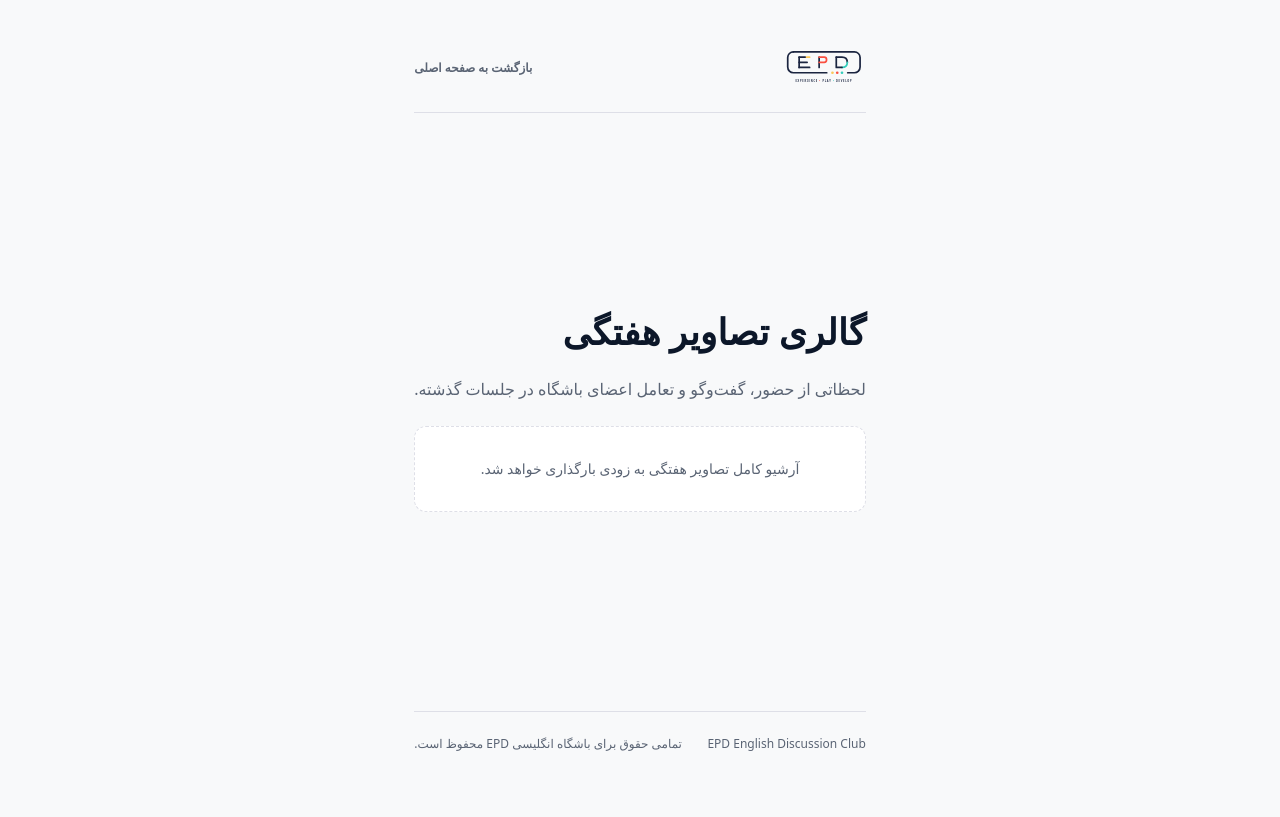
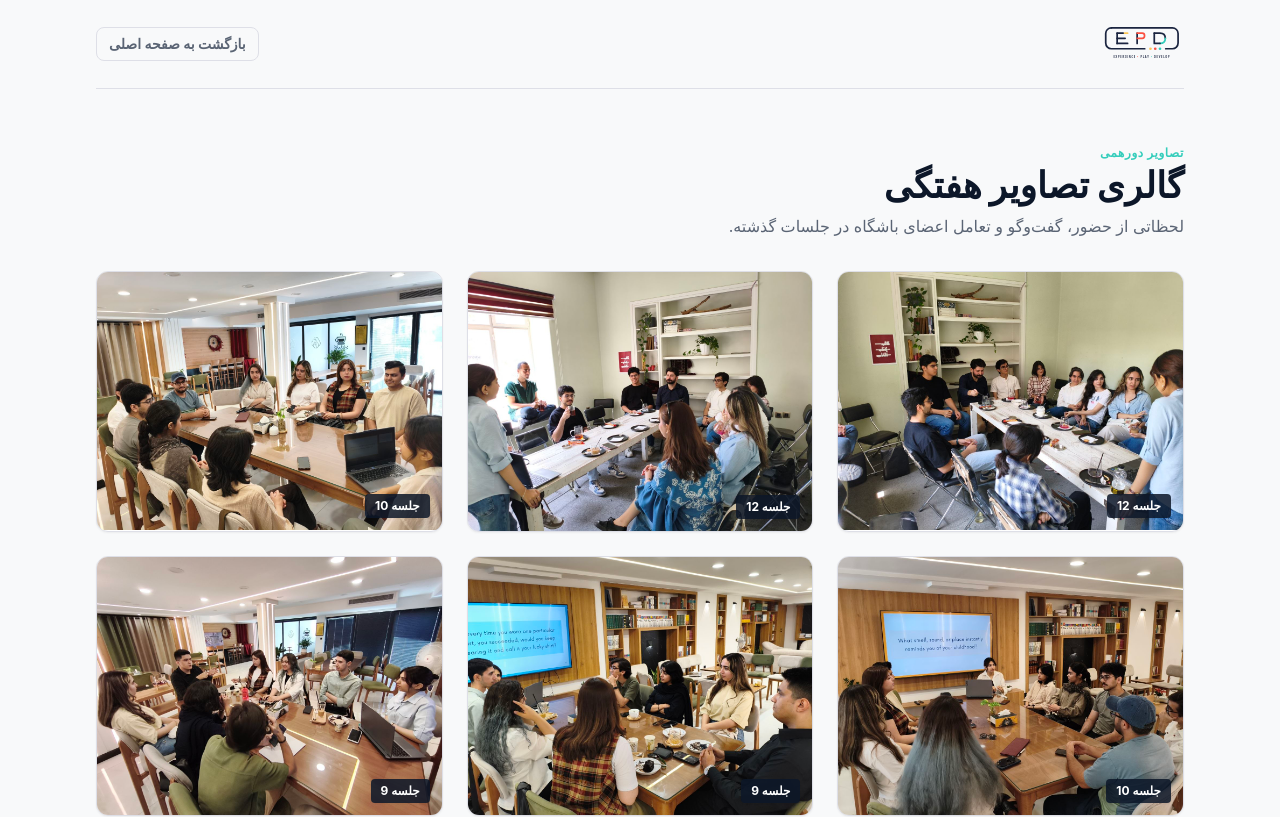
Before and after one commit to say-alireza/EPD, a Next.js app in the folder web/: page /gallery in a window 1280 px wide. Shown: the top 817 px of the page. Built offline with nearby package versions, Linux system fonts and the light colour scheme; a small style sheet from the web is missing.

Commit message:
fix: load vazirmatn font, remove emoji slop, and populate full gallery and posters archive

```diff
--- a/web/app/gallery/page.tsx
+++ b/web/app/gallery/page.tsx
@@ -1,37 +1,82 @@
 import { strings } from "@/lib/strings";
 import Link from "next/link";
+import Image from "next/image";
 import { EpdLogo } from "@/components/ui/logo";
+import { assetPath } from "@/lib/asset";
+import galleryData from "@/data/gallery.json";
 
 export default function GalleryPage() {
+  const { gallery } = strings.landing;
+
   return (
-    <div className="min-h-screen bg-ground text-ink p-6 sm:p-12 flex flex-col justify-between max-w-5xl mx-auto">
+    <div className="min-h-screen bg-ground text-ink flex flex-col justify-between selection:bg-brand-teal selection:text-ink">
+      <div className="w-full max-w-6xl mx-auto px-4 sm:px-6 lg:px-8 py-6">
+        {/* Header */}
         <header className="flex items-center justify-between border-b border-border pb-6">
-        <Link href="/" className="focus-visible:outline-none focus-visible:ring-2 focus-visible:ring-brand-teal">
-          <EpdLogo className="h-10 w-auto" />
+          <Link
+            href="/"
+            className="focus-visible:outline-none focus-visible:ring-2 focus-visible:ring-brand-teal"
+          >
+            <EpdLogo className="h-10 w-auto" variant="lockup" />
           </Link>
           <Link
             href="/"
-          className="text-xs font-bold text-ink-muted hover:text-ink transition-colors"
+            className="text-xs sm:text-sm font-bold text-ink-muted hover:text-ink transition-colors px-3 py-1.5 border border-border rounded-lg hover:border-brand-primary"
           >
             بازگشت به صفحه اصلی
           </Link>
         </header>
 
-      <main className="my-16 space-y-6 text-start">
+        {/* Main Gallery Archive */}
+        <main className="my-12 space-y-8 text-start">
+          <div className="space-y-2 max-w-2xl">
+            <span className="text-xs font-bold text-brand-teal tracking-wider uppercase">
+              {gallery.eyebrow}
+            </span>
             <h1 className="text-3xl sm:text-4xl font-extrabold text-ink">
-          {strings.landing.gallery.title}
+              {gallery.title}
             </h1>
-        <p className="text-base text-ink-muted leading-relaxed">
-          {strings.landing.gallery.subtitle}
+            <p className="text-sm sm:text-base text-ink-muted leading-relaxed">
+              {gallery.subtitle}
             </p>
-        <div className="p-8 bg-surface border border-dashed border-border rounded-xl text-center text-sm text-ink-muted">
-          آرشیو کامل تصاویر هفتگی به زودی بارگذاری خواهد شد.
           </div>
+
+          {galleryData.length > 0 ? (
+            <div className="grid grid-cols-1 sm:grid-cols-2 lg:grid-cols-3 gap-6">
+              {galleryData.map((item) => (
+                <article
+                  key={item.id}
+                  className="bg-surface border border-border rounded-xl overflow-hidden flex flex-col group shadow-xs hover:border-brand-primary transition-all duration-200"
+                >
+                  <div className="relative w-full aspect-[4/3] bg-ground overflow-hidden">
+                    <Image
+                      src={assetPath(item.image)}
+                      alt={`تصویر دورهمی جلسه ${item.sessionNumber}`}
+                      width={600}
+                      height={450}
+                      className="w-full h-full object-cover group-hover:scale-105 transition-transform duration-300"
+                    />
+                    <div className="absolute bottom-3 start-3 bg-ink/85 text-surface px-2.5 py-1 rounded text-xs font-bold shadow-xs">
+                      جلسه {item.sessionNumber}
+                    </div>
+                  </div>
+                </article>
+              ))}
+            </div>
+          ) : (
+            <div className="p-12 bg-surface border border-dashed border-border rounded-xl text-center text-sm text-ink-muted">
+              {gallery.emptyState}
+            </div>
+          )}
         </main>
+      </div>
 
-      <footer className="border-t border-border pt-6 text-xs text-ink-muted flex items-center justify-between">
+      {/* Footer */}
+      <footer className="w-full border-t border-border py-6 bg-surface mt-12">
+        <div className="max-w-6xl mx-auto px-4 sm:px-6 lg:px-8 flex flex-col sm:flex-row items-center justify-between text-xs text-ink-muted gap-4">
           <span>EPD English Discussion Club</span>
           <span>{strings.landing.footer.allRights}</span>
+        </div>
       </footer>
     </div>
   );
--- a/web/app/globals.css
+++ b/web/app/globals.css
@@ -1,7 +1,8 @@
+@import url("https://cdn.jsdelivr.net/gh/rastikerdar/vazirmatn@v33.003/Vazirmatn-font-face.css");
 @import "tailwindcss";
 
 @theme inline {
-  --font-sans:           "Vazirmatn", "Vazir", system-ui, -apple-system, BlinkMacSystemFont, "Segoe UI", Roboto, sans-serif;
+  --font-sans:           "Vazirmatn", -apple-system, BlinkMacSystemFont, "Segoe UI", Roboto, sans-serif;
 
   --color-ground:        #F8F9FA;
   --color-surface:       #FFFFFF;
--- a/web/app/page.tsx
+++ b/web/app/page.tsx
@@ -67,19 +67,16 @@ export default function HomePage() {
               </p>
             </div>
 
-            {/* Feature Badges */}
-            <div className="flex flex-wrap gap-2.5 pt-1">
-              <span className="inline-flex items-center gap-1.5 px-3 py-1.5 rounded-lg bg-surface border border-border text-xs font-semibold text-ink shadow-2xs">
-                <span>🗣️</span>
-                <span>{hero.tags.discussion}</span>
+            {/* Feature Badges — Clean Typography, No Emoji Slop */}
+            <div className="flex flex-wrap gap-2 pt-1">
+              <span className="inline-flex items-center px-3 py-1.5 rounded-lg bg-surface border border-border text-xs font-bold text-ink">
+                {hero.tags.discussion}
               </span>
-              <span className="inline-flex items-center gap-1.5 px-3 py-1.5 rounded-lg bg-surface border border-border text-xs font-semibold text-ink shadow-2xs">
-                <span>🎲</span>
-                <span>{hero.tags.games}</span>
+              <span className="inline-flex items-center px-3 py-1.5 rounded-lg bg-surface border border-border text-xs font-bold text-ink">
+                {hero.tags.games}
               </span>
-              <span className="inline-flex items-center gap-1.5 px-3 py-1.5 rounded-lg bg-surface border border-border text-xs font-semibold text-ink shadow-2xs">
-                <span>☕</span>
-                <span>{hero.tags.experience}</span>
+              <span className="inline-flex items-center px-3 py-1.5 rounded-lg bg-surface border border-border text-xs font-bold text-ink">
+                {hero.tags.experience}
               </span>
             </div>
 
--- a/web/app/posters/page.tsx
+++ b/web/app/posters/page.tsx
@@ -1,37 +1,82 @@
 import { strings } from "@/lib/strings";
 import Link from "next/link";
+import Image from "next/image";
 import { EpdLogo } from "@/components/ui/logo";
+import { assetPath } from "@/lib/asset";
+import postersData from "@/data/posters.json";
 
 export default function PostersPage() {
+  const { pastPosters } = strings.landing;
+
   return (
-    <div className="min-h-screen bg-ground text-ink p-6 sm:p-12 flex flex-col justify-between max-w-5xl mx-auto">
+    <div className="min-h-screen bg-ground text-ink flex flex-col justify-between selection:bg-brand-teal selection:text-ink">
+      <div className="w-full max-w-6xl mx-auto px-4 sm:px-6 lg:px-8 py-6">
+        {/* Header */}
         <header className="flex items-center justify-between border-b border-border pb-6">
-        <Link href="/" className="focus-visible:outline-none focus-visible:ring-2 focus-visible:ring-brand-teal">
-          <EpdLogo className="h-10 w-auto" />
+          <Link
+            href="/"
+            className="focus-visible:outline-none focus-visible:ring-2 focus-visible:ring-brand-teal"
+          >
+            <EpdLogo className="h-10 w-auto" variant="lockup" />
           </Link>
           <Link
             href="/"
-          className="text-xs font-bold text-ink-muted hover:text-ink transition-colors"
+            className="text-xs sm:text-sm font-bold text-ink-muted hover:text-ink transition-colors px-3 py-1.5 border border-border rounded-lg hover:border-brand-primary"
           >
             بازگشت به صفحه اصلی
           </Link>
         </header>
 
-      <main className="my-16 space-y-6 text-start">
+        {/* Main Posters Archive */}
+        <main className="my-12 space-y-8 text-start">
+          <div className="space-y-2 max-w-2xl">
+            <span className="text-xs font-bold text-brand-teal tracking-wider uppercase">
+              {pastPosters.eyebrow}
+            </span>
             <h1 className="text-3xl sm:text-4xl font-extrabold text-ink">
-          {strings.landing.pastPosters.title}
+              {pastPosters.title}
             </h1>
-        <p className="text-base text-ink-muted leading-relaxed">
-          {strings.landing.pastPosters.subtitle}
+            <p className="text-sm sm:text-base text-ink-muted leading-relaxed">
+              {pastPosters.subtitle}
             </p>
-        <div className="p-8 bg-surface border border-dashed border-border rounded-xl text-center text-sm text-ink-muted">
-          آرشیو کامل پوسترهای دوره‌های قبل به زودی بارگذاری خواهد شد.
+          </div>
+
+          <div className="grid grid-cols-2 sm:grid-cols-3 lg:grid-cols-4 gap-4 sm:gap-6">
+            {postersData.map((poster) => (
+              <div
+                key={poster.id}
+                className="bg-surface border border-border rounded-xl p-3 flex flex-col gap-3 group hover:border-brand-primary transition-all duration-200 shadow-2xs"
+              >
+                <div className="relative w-full aspect-[3/4] bg-ground rounded-lg overflow-hidden border border-border">
+                  <Image
+                    src={assetPath(poster.image)}
+                    alt={poster.topicEn}
+                    width={600}
+                    height={800}
+                    className="w-full h-full object-cover group-hover:scale-105 transition-transform duration-300"
+                  />
+                </div>
+                <div className="flex flex-col gap-1 text-start">
+                  <span className="text-[11px] font-extrabold text-brand-primary">
+                    {pastPosters.sessionPrefix} {poster.sessionNumber}
+                  </span>
+                  <p className="text-xs font-bold text-ink line-clamp-1" dir="ltr">
+                    {poster.topicEn}
+                  </p>
+                  <span className="text-[11px] text-ink-muted">{poster.dateFa}</span>
+                </div>
+              </div>
+            ))}
           </div>
         </main>
+      </div>
 
-      <footer className="border-t border-border pt-6 text-xs text-ink-muted flex items-center justify-between">
+      {/* Footer */}
+      <footer className="w-full border-t border-border py-6 bg-surface mt-12">
+        <div className="max-w-6xl mx-auto px-4 sm:px-6 lg:px-8 flex flex-col sm:flex-row items-center justify-between text-xs text-ink-muted gap-4">
           <span>EPD English Discussion Club</span>
           <span>{strings.landing.footer.allRights}</span>
+        </div>
       </footer>
     </div>
   );
```
Also changed, not shown: web/.hermes/environment.json. Lines whose indentation alone changed are shown as unchanged.
